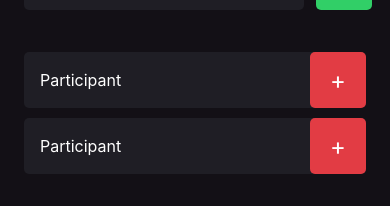
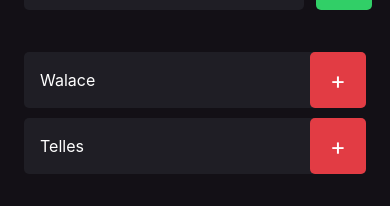
Before and after one commit to walacefex/first-app-list-react-natiev, a React Native app: screen / in a window 390 px wide. Shown: the part 199-405 px from the top of the page. Built offline with nearby package versions, Linux system fonts and the light colour scheme.

Commit message:
Using properties on the participating component

```diff
--- a/src/components/Participant/index.tsx
+++ b/src/components/Participant/index.tsx
@@ -1,10 +1,11 @@
 import {View, Text, TouchableOpacity } from 'react-native';
 import { styles } from './styles';
+import { ParticipantProps } from './types';
 
-export function Participant() {
+export function Participant({name}: ParticipantProps) {
   return (
     <View style={styles.container}>
-      <Text style={styles.name}>Participant</Text>
+      <Text style={styles.name}>{name}</Text>
       <TouchableOpacity style={styles.button}>
           <Text style={styles.buttonText}>
             +
--- /dev/null
+++ b/src/components/Participant/types.ts
@@ -0,0 +1,3 @@
+export interface ParticipantProps {
+  name: string;
+}
--- a/src/screen/Home/index.tsx
+++ b/src/screen/Home/index.tsx
@@ -25,8 +25,8 @@ export  function Home() {
         </TouchableOpacity>
       </View>
 
-      <Participant />
-      <Participant />
+      <Participant name="Walace" />
+      <Participant name="Telles" />
     </View>
   );
 }
```
